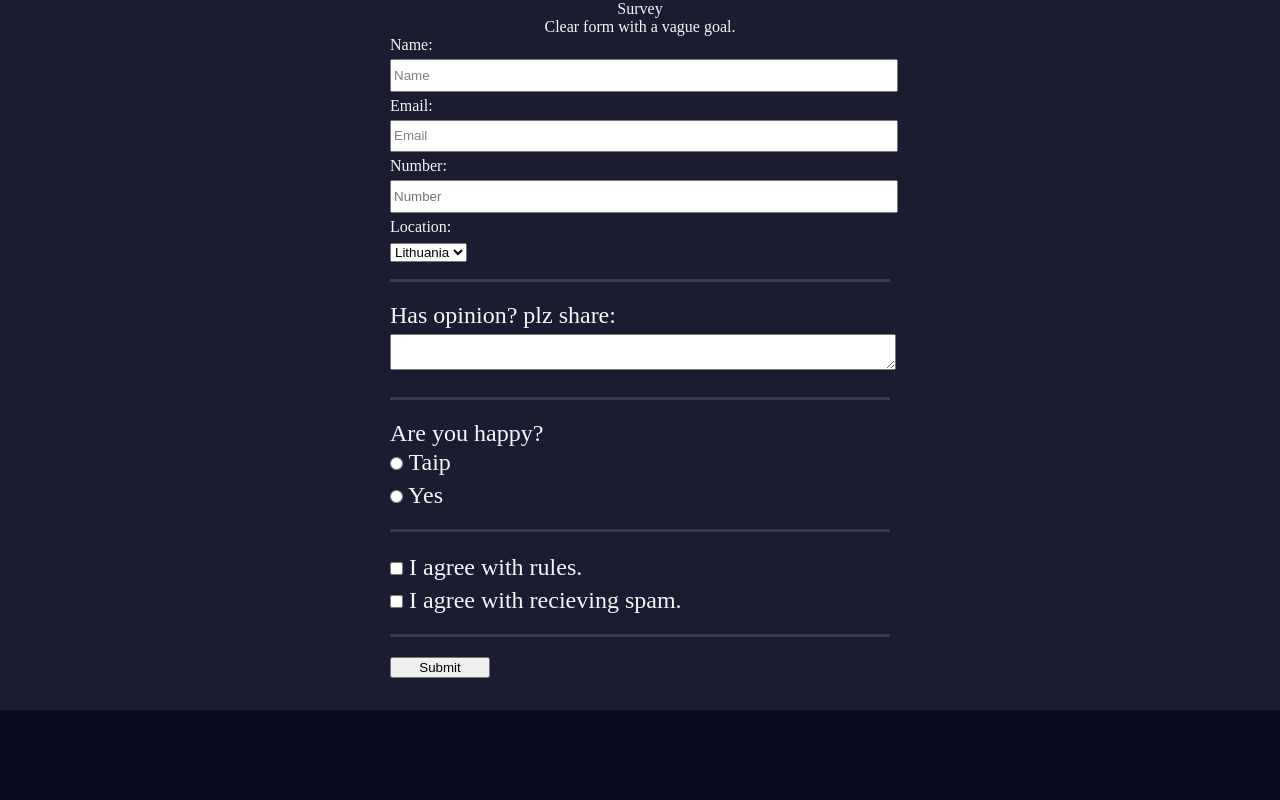
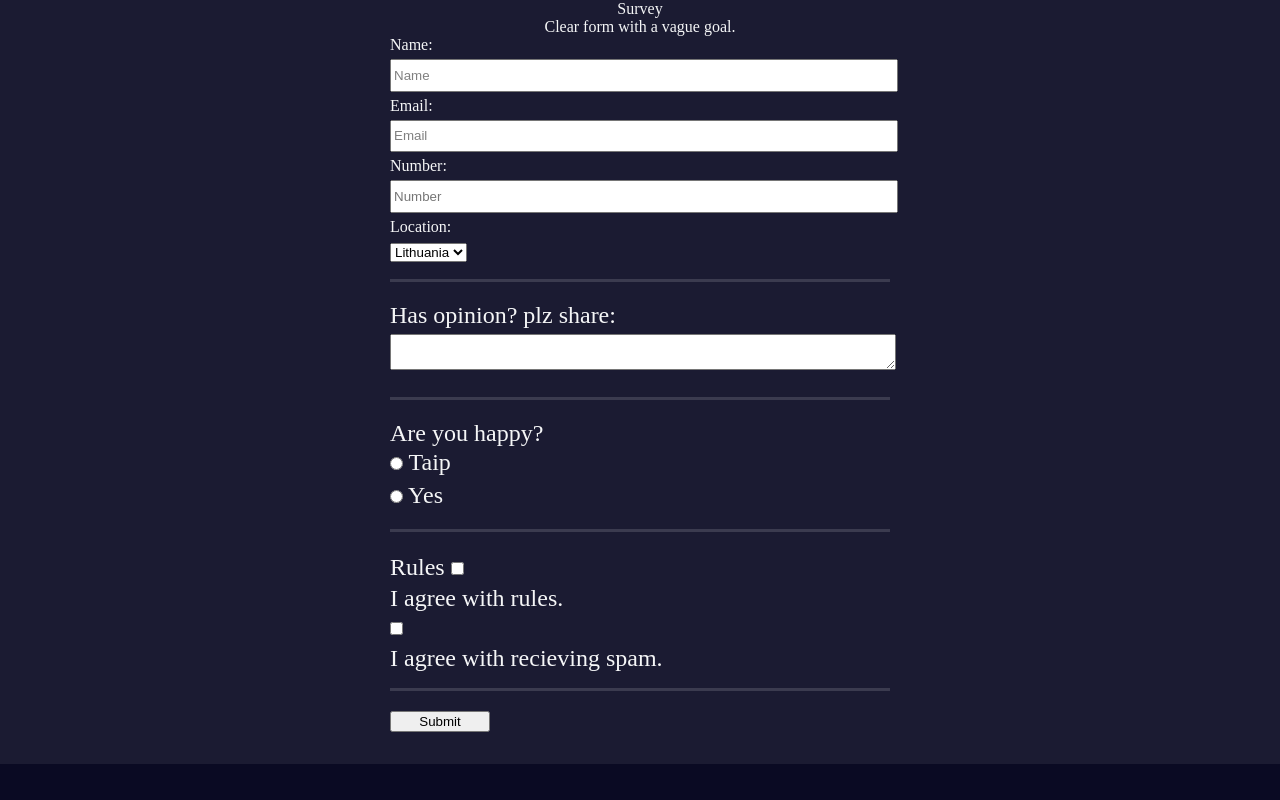
Before and after one commit to BladeTC/FreeCodeCamp-Survey-Form, a plain HTML site: page index.html in a window 1280 px wide. Drawn offline with Linux system fonts and the light colour scheme.

Commit message:
Update index.html

```diff
--- a/index.html
+++ b/index.html
@@ -39,10 +39,10 @@
     <div></div>
     <input type="radio" class="inline" name="pick" value="2" id="radio"><label> Yes</label></input>
     <h2/>
-      <label for="checkbox"></label>
-    <input type="checkbox" class="inline" name="pick" value="1" id="checkbox"><label> I agree with rules.</label></input>
+      <label for="checkbox">Rules</label>
+    <input type="checkbox" class="inline" name="pick" value="1" id="checkbox"><p> I agree with rules.</p></input>
     <div></div>
-    <input type="checkbox" class="inline" name="pick" value="2" id="checkbox"><label> I agree with recieving spam.</label></input>
+    <input type="checkbox" class="inline" name="pick" value="2" id="checkbox"><p id="label"> I agree with recieving spam.</p></input>
     </h3>
     <button type="submit" value="Submit" id="submit">Submit</button>
   </form>
```
